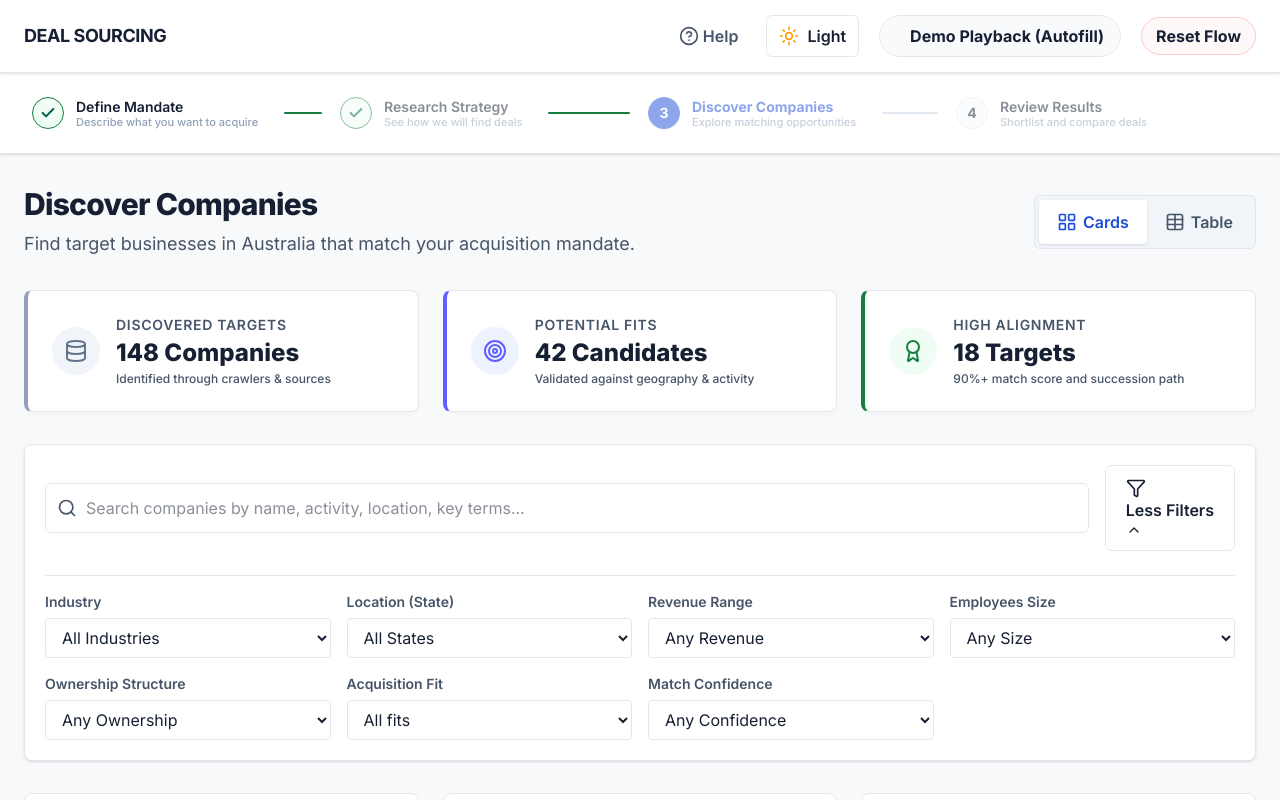
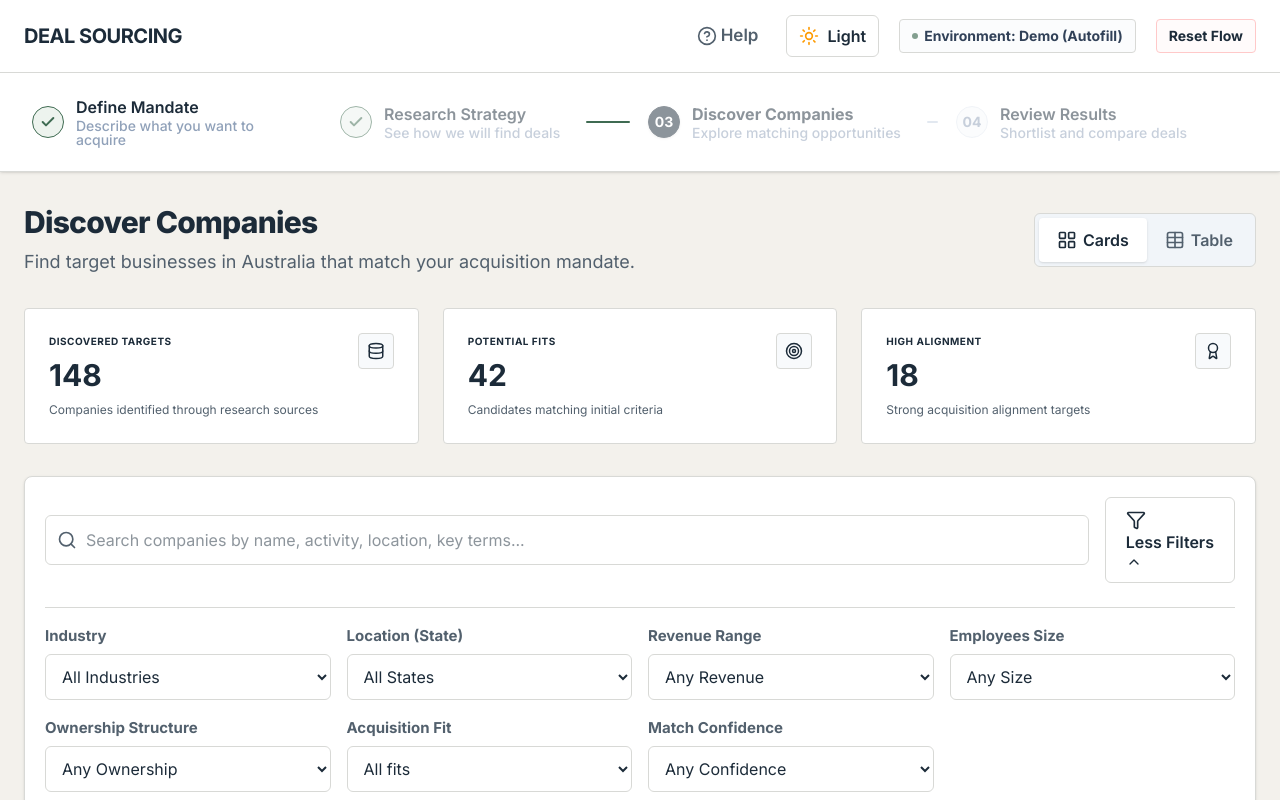
Before and after one commit to bhavyaa-1001/Deal-Sourcing, a React (Vite) app: page /discover in a window 1280 px wide. Both pictures are taken after a click on the button "More Filters". Shown: the top 800 px of the page. Built offline with nearby package versions, Linux system fonts and the light colour scheme.

Commit message:
color palette changed

```diff
--- a/src/components/companies/CompanyFilters.tsx
+++ b/src/components/companies/CompanyFilters.tsx
@@ -49,7 +49,7 @@ export const CompanyFilters: React.FC<CompanyFiltersProps> = ({
             value={filters.search}
             onChange={handleSearchChange}
             placeholder="Search companies by name, activity, location, key terms..."
-            className="w-full pl-10 pr-4 py-3 text-base rounded-md border border-default bg-card text-primary focus-ring focus:border-brand-primary transition-all duration-200 min-h-[46px]"
+            className="w-full pl-10 pr-4 py-3 text-base rounded-md border border-default bg-card text-primary focus-ring focus:border-brand-primary transition-all duration-200 min-h-[48px]"
           />
         </div>
 
@@ -97,14 +97,14 @@ export const CompanyFilters: React.FC<CompanyFiltersProps> = ({
       >
         {/* Industry Filter */}
         <div className="flex flex-col gap-1.5">
-          <label htmlFor="filter-industry" className="text-sm font-semibold text-secondary">
+          <label htmlFor="filter-industry" className="text-[15px] font-bold text-secondary">
             Industry
           </label>
           <select
             id="filter-industry"
             value={filters.industry}
             onChange={(e) => handleSelectChange('industry', e.target.value)}
-            className="px-3 py-2 text-base rounded border border-default bg-card text-primary focus-ring"
+            className="px-3 py-2.5 text-base rounded-md border border-default bg-card text-primary focus-ring min-h-[46px]"
           >
             <option value="">All Industries</option>
             {uniqueOptions.industries.map(ind => (
@@ -115,14 +115,14 @@ export const CompanyFilters: React.FC<CompanyFiltersProps> = ({
 
         {/* Location Filter */}
         <div className="flex flex-col gap-1.5">
-          <label htmlFor="filter-location" className="text-sm font-semibold text-secondary">
+          <label htmlFor="filter-location" className="text-[15px] font-bold text-secondary">
             Location (State)
           </label>
           <select
             id="filter-location"
             value={filters.location}
             onChange={(e) => handleSelectChange('location', e.target.value)}
-            className="px-3 py-2 text-base rounded border border-default bg-card text-primary focus-ring"
+            className="px-3 py-2.5 text-base rounded-md border border-default bg-card text-primary focus-ring min-h-[46px]"
           >
             <option value="">All States</option>
             {uniqueOptions.locations.map(loc => (
@@ -133,14 +133,14 @@ export const CompanyFilters: React.FC<CompanyFiltersProps> = ({
 
         {/* Revenue Filter */}
         <div className="flex flex-col gap-1.5">
-          <label htmlFor="filter-revenue" className="text-sm font-semibold text-secondary">
+          <label htmlFor="filter-revenue" className="text-[15px] font-bold text-secondary">
             Revenue Range
           </label>
           <select
             id="filter-revenue"
             value={filters.revenue}
             onChange={(e) => handleSelectChange('revenue', e.target.value)}
-            className="px-3 py-2 text-base rounded border border-default bg-card text-primary focus-ring"
+            className="px-3 py-2.5 text-base rounded-md border border-default bg-card text-primary focus-ring min-h-[46px]"
           >
             <option value="">Any Revenue</option>
             <option value="$5M – $15M">$5M – $15M</option>
@@ -154,14 +154,14 @@ export const CompanyFilters: React.FC<CompanyFiltersProps> = ({
 
         {/* Employee Filter */}
         <div className="flex flex-col gap-1.5">
-          <label htmlFor="filter-employees" className="text-sm font-semibold text-secondary">
+          <label htmlFor="filter-employees" className="text-[15px] font-bold text-secondary">
             Employees Size
           </label>
           <select
             id="filter-employees"
             value={filters.employees}
             onChange={(e) => handleSelectChange('employees', e.target.value)}
-            className="px-3 py-2 text-base rounded border border-default bg-card text-primary focus-ring"
+            className="px-3 py-2.5 text-base rounded-md border border-default bg-card text-primary focus-ring min-h-[46px]"
           >
             <option value="">Any Size</option>
             <option value="20 – 35">20 – 35</option>
@@ -175,14 +175,14 @@ export const CompanyFilters: React.FC<CompanyFiltersProps> = ({
 
         {/* Ownership Filter */}
         <div className="flex flex-col gap-1.5">
-          <label htmlFor="filter-ownership" className="text-sm font-semibold text-secondary">
+          <label htmlFor="filter-ownership" className="text-[15px] font-bold text-secondary">
             Ownership Structure
           </label>
           <select
             id="filter-ownership"
             value={filters.ownership}
             onChange={(e) => handleSelectChange('ownership', e.target.value)}
-            className="px-3 py-2 text-base rounded border border-default bg-card text-primary focus-ring"
+            className="px-3 py-2.5 text-base rounded-md border border-default bg-card text-primary focus-ring min-h-[46px]"
           >
             <option value="">Any Ownership</option>
             {uniqueOptions.ownerships.map(own => (
@@ -193,14 +193,14 @@ export const CompanyFilters: React.FC<CompanyFiltersProps> = ({
 
         {/* Fit Level Filter */}
         <div className="flex flex-col gap-1.5">
-          <label htmlFor="filter-fit" className="text-sm font-semibold text-secondary">
+          <label htmlFor="filter-fit" className="text-[15px] font-bold text-secondary">
             Acquisition Fit
           </label>
           <select
             id="filter-fit"
             value={filters.fitLevel}
             onChange={(e) => handleSelectChange('fitLevel', e.target.value)}
-            className="px-3 py-2 text-base rounded border border-default bg-card text-primary focus-ring"
+            className="px-3 py-2.5 text-base rounded-md border border-default bg-card text-primary focus-ring min-h-[46px]"
           >
             <option value="">All fits</option>
             <option value="HIGH FIT">HIGH FIT</option>
@@ -211,14 +211,14 @@ export const CompanyFilters: React.FC<CompanyFiltersProps> = ({
 
         {/* Confidence Filter */}
         <div className="flex flex-col gap-1.5">
-          <label htmlFor="filter-confidence" className="text-sm font-semibold text-secondary">
+          <label htmlFor="filter-confidence" className="text-[15px] font-bold text-secondary">
             Match Confidence
           </label>
           <select
             id="filter-confidence"
             value={filters.confidence}
             onChange={(e) => handleSelectChange('confidence', e.target.value)}
-            className="px-3 py-2 text-base rounded border border-default bg-card text-primary focus-ring"
+            className="px-3 py-2.5 text-base rounded-md border border-default bg-card text-primary focus-ring min-h-[46px]"
           >
             <option value="">Any Confidence</option>
             <option value="90">90%+ Match</option>
--- a/src/components/layout/Header.tsx
+++ b/src/components/layout/Header.tsx
@@ -1,5 +1,4 @@
-import React from 'react';
-import { HelpCircle, Briefcase } from 'lucide-react';
+import { HelpCircle } from 'lucide-react';
 import ThemeToggle from './ThemeToggle';
 import { useTheme } from '../../hooks/useTheme';
 import { mockMandate } from '../../data/mockMandates';
@@ -10,7 +9,7 @@ interface HeaderProps {
 
 export const Header: React.FC<HeaderProps> = ({ themeState }) => {
   return (
-    <header className="w-full bg-card border-b border-default sticky top-0 z-40 shadow-sm transition-all duration-200">
+    <header className="w-full bg-card border-b border-default sticky top-0 z-40 shadow-none transition-all duration-200">
       <div className="max-w-7xl mx-auto px-4 md:px-6 min-h-[64px] md:h-18 flex flex-wrap md:flex-nowrap items-center justify-between gap-3 py-3 md:py-0">
         {/* Left: Logo & Product Name */}
         <div className="flex items-center gap-2.5">
@@ -18,7 +17,7 @@ export const Header: React.FC<HeaderProps> = ({ themeState }) => {
             <Briefcase className="h-5 w-5 md:h-6 md:w-6" />
           </div> */}
           <div className="text-left">
-            <h1 className="text-base md:text-lg font-bold text-primary tracking-tight leading-none m-0">
+            <h1 className="text-lg md:text-xl font-bold text-primary tracking-tight leading-none m-0">
               DEAL SOURCING
             </h1>
           </div>
@@ -28,7 +27,7 @@ export const Header: React.FC<HeaderProps> = ({ themeState }) => {
         <div className="flex flex-wrap items-center gap-2 md:gap-5 justify-end">
           <a
             href="#help"
-            className="flex items-center gap-1 text-sm md:text-base font-semibold text-secondary hover:text-primary transition-colors focus-ring p-1.5 md:p-2 rounded shrink-0"
+            className="flex items-center gap-1 text-base md:text-[17px] font-semibold text-secondary hover:text-primary transition-colors focus-ring p-1.5 md:p-2 rounded shrink-0"
           >
             <HelpCircle className="h-4.5 w-4.5 md:h-5 md:w-5" />
             <span>Help</span>
@@ -45,17 +44,13 @@ export const Header: React.FC<HeaderProps> = ({ themeState }) => {
                   ...mockMandate,
                   status: 'Approved' // mark approved
                 }));
-                // Acknowledge strategy automatically too to speed up the demo
-                localStorage.setItem('dealsourcing_research_strategy', JSON.stringify({
-                  id: 'strategy-101',
-                  mandateId: 'mandate-101',
+                // Write validated strategy to localStorage
+                localStorage.setItem('dealsourcing_strategy', JSON.stringify({
                   status: 'Approved',
                   sources: [
-                    { id: 'src-1', name: 'Plastics Industry Pipe Association Members', type: 'Industry Directory', status: 'VALIDATED' },
-                    { id: 'src-2', name: 'Vinyl Council of Australia Members', type: 'Industry Directory', status: 'VALIDATED' },
-                    { id: 'src-3', name: 'Association of Rotational Moulders Australasia', type: 'Industry Directory', status: 'VALIDATED' },
-                    { id: 'src-4', name: 'Australian Plastics Industry Association', type: 'Industry Association', status: 'VALIDATED' },
-                    { id: 'src-5', name: 'PIMA Trade Directory', type: 'Trade Directory', status: 'VALIDATED' }
+                    { id: 'industry-directories', name: 'Australian Plastics Association', type: 'Directory', status: 'VALIDATED' },
+                    { id: 'national-registries', name: 'ASIC Registry Search', type: 'Government', status: 'VALIDATED' },
+                    { id: 'trade-associations', name: 'Manufacturing Guild', type: 'Association', status: 'VALIDATED' }
                   ],
                   gaps: [
                     { id: 'financial-transparency', description: 'Limited financial disclosure...', acknowledged: true },
@@ -67,11 +62,10 @@ export const Header: React.FC<HeaderProps> = ({ themeState }) => {
                 window.location.href = '/discover';
               }
             }}
-            className="group flex items-center gap-1.5 px-3 py-1.5 md:px-4 md:py-2 border border-default rounded-full bg-slate-50 dark:bg-slate-900 hover:bg-slate-100 dark:hover:bg-slate-800 text-primary text-xs md:text-base font-bold select-none cursor-pointer transition-all hover:scale-105 shrink-0"
+            className="flex items-center gap-1.5 px-3 py-1.5 border border-default rounded bg-slate-50/50 dark:bg-slate-900 text-slate-700 dark:text-slate-350 text-sm font-bold select-none cursor-pointer transition-colors hover:bg-slate-100 dark:hover:bg-slate-800 shrink-0"
           >
-            <span className="h-1.5 w-1.5 md:h-2 md:w-2 rounded-full bg-brand-primary animate-ping shrink-0" />
-            <span className="hidden md:inline">Demo Playback (Autofill)</span>
-            <span className="inline md:hidden">Autofill</span>
+            <span className="h-1.5 w-1.5 rounded-full bg-brand-success shrink-0 animate-pulse" />
+            <span>Environment: Demo (Autofill)</span>
           </button>
 
           {/* Reset Flow Button */}
@@ -82,7 +76,7 @@ export const Header: React.FC<HeaderProps> = ({ themeState }) => {
                 window.location.href = '/mandate';
               }
             }}
-            className="text-xs md:text-base font-bold text-red-650 dark:text-red-400 hover:text-red-800 dark:hover:text-red-300 transition-colors border border-red-200 dark:border-red-900 bg-red-50/50 dark:bg-red-950/20 px-3 py-1.5 md:px-3.5 md:py-1.5 rounded-full cursor-pointer flex items-center justify-center shrink-0"
+            className="text-xs md:text-sm font-bold text-red-650 dark:text-red-400 hover:text-red-800 dark:hover:text-red-300 transition-colors border border-red-200 dark:border-red-900 bg-red-50/30 dark:bg-red-950/20 px-3 py-1.5 rounded cursor-pointer flex items-center justify-center shrink-0 min-h-[32px]"
           >
             <span className="hidden sm:inline">Reset Flow</span>
             <span className="inline sm:hidden">Reset</span>
--- a/src/components/layout/WorkflowStepper.tsx
+++ b/src/components/layout/WorkflowStepper.tsx
@@ -77,22 +77,22 @@ export const WorkflowStepper: React.FC<WorkflowStepperProps> = ({
                         w-8 h-8 rounded-full flex items-center justify-center font-bold text-sm border
                         transition-all duration-200 shrink-0
                         ${isCompleted
-                          ? 'bg-brand-success-light text-emerald-800 border-brand-success dark:bg-emerald-950/20 dark:text-emerald-400'
+                          ? 'bg-brand-success-light text-brand-success border-brand-success dark:bg-emerald-950/20 dark:text-brand-success'
                           : isActive
                             ? 'bg-brand-primary text-white border-brand-primary shadow-sm'
-                            : 'bg-slate-50 text-slate-450 border-slate-200 dark:bg-slate-900 dark:text-slate-500 dark:border-slate-800'
+                            : 'bg-slate-50 text-slate-400 border-slate-200 dark:bg-slate-900 dark:text-slate-500 dark:border-slate-800'
                         }
                       `}
                     >
-                      {isCompleted ? <Check className="h-4 w-4 stroke-[3px]" /> : step.number}
+                      {isCompleted ? <Check className="h-4 w-4 stroke-[3px]" /> : `0${step.number}`}
                     </span>
 
                     {/* Step Label */}
                     <span className="flex flex-col pr-2 text-left">
-                      <span className={`text-sm font-bold leading-tight ${isActive ? 'text-brand-primary' : 'text-slate-850 dark:text-slate-200 font-semibold'}`}>
+                      <span className={`text-base font-bold leading-tight ${isActive ? 'text-brand-primary' : 'text-slate-850 dark:text-slate-200 font-semibold'}`}>
                         {step.label}
                       </span>
-                      <span className="text-[11px] text-slate-400 dark:text-slate-500 mt-0.5 font-medium leading-none">
+                      <span className="text-xs md:text-sm text-slate-400 dark:text-slate-500 mt-0.5 font-medium leading-none">
                         {step.description}
                       </span>
                     </span>
--- a/src/components/ui/Button.tsx
+++ b/src/components/ui/Button.tsx
@@ -22,16 +22,16 @@ export const Button: React.FC<ButtonProps> = ({
   const baseStyles = 'inline-flex items-center justify-center font-semibold rounded-md transition-colors focus-ring cursor-pointer disabled:cursor-not-allowed disabled:opacity-50';
 
   const variants = {
-    primary: 'bg-brand-primary text-white hover:bg-brand-primary-hover active:bg-brand-primary-dark',
-    secondary: 'bg-slate-100 text-slate-800 hover:bg-slate-200 active:bg-slate-300 dark:bg-slate-700 dark:text-slate-200 dark:hover:bg-slate-600',
-    success: 'bg-brand-success text-white hover:bg-green-700 active:bg-green-800',
-    danger: 'bg-brand-danger text-white hover:bg-red-700 active:bg-red-800',
+    primary: 'bg-brand-primary text-white hover:bg-brand-primary-hover active:bg-brand-primary-dark border border-brand-primary',
+    secondary: 'bg-white text-slate-800 border border-default hover:bg-slate-50 dark:bg-slate-800 dark:text-slate-200 dark:hover:bg-slate-700',
+    success: 'bg-white text-brand-success border border-brand-success hover:bg-brand-success-light dark:bg-slate-900 dark:hover:bg-brand-success-light/20',
+    danger: 'bg-white text-brand-danger border border-brand-danger hover:bg-brand-danger-light dark:bg-slate-900 dark:hover:bg-brand-danger-light/20',
     outline: 'border border-default bg-transparent text-primary hover:bg-slate-50 dark:hover:bg-slate-800'
   };
 
   const sizes = {
-    sm: 'px-4 py-2 text-sm min-h-[38px]',
-    md: 'px-5 py-3 text-base min-h-[46px]', // 16px font and larger targets for 50+ users
+    sm: 'px-4 py-2 text-sm md:text-[15px] min-h-[44px]',
+    md: 'px-5 py-3 text-base min-h-[48px]',
     lg: 'px-7 py-4 text-lg min-h-[54px]'
   };
 
--- a/src/components/ui/Card.tsx
+++ b/src/components/ui/Card.tsx
@@ -13,9 +13,9 @@ export const Card: React.FC<CardProps> = ({
   return (
     <div
       className={`
-        bg-card border border-default rounded-lg p-6 shadow-premium
+        bg-card border border-default rounded p-6 shadow-none
         transition-all duration-200
-        ${hoverable ? 'hover:shadow-premium-lg hover:border-slate-300 dark:hover:border-slate-600' : ''}
+        ${hoverable ? 'hover:border-slate-350 dark:hover:border-slate-700' : ''}
         ${className}
       `}
       {...props}
--- a/src/index.css
+++ b/src/index.css
@@ -7,41 +7,41 @@
 @theme {
   --font-sans: 'Inter', system-ui, -apple-system, sans-serif;
 
-  --color-brand-primary: #1D4ED8;
-  --color-brand-primary-hover: #1E40AF;
-  --color-brand-primary-light: #F0F6FF;
-  --color-brand-primary-dark: #1E3A8A;
+  --color-brand-primary: #1C2B39;
+  --color-brand-primary-hover: #14212C;
+  --color-brand-primary-light: #EDF1F4;
+  --color-brand-primary-dark: #0B131A;
 
-  --color-brand-success: #15803D;
-  --color-brand-success-light: #F0FDF4;
+  --color-brand-success: #3F6B52;
+  --color-brand-success-light: #EDF3EE;
 
-  --color-brand-warning: #D97706;
-  --color-brand-warning-light: #FEF3C7;
+  --color-brand-warning: #927344;
+  --color-brand-warning-light: #F4EFE5;
 
-  --color-brand-danger: #B91C1C;
-  --color-brand-danger-light: #FEE2E2;
+  --color-brand-danger: #98554D;
+  --color-brand-danger-light: #F5ECEA;
 }
 
 @layer base {
   :root {
-    --bg-app: #F8F9FA;
+    --bg-app: #F3F1EC;
     --bg-card: #FFFFFF;
-    --text-primary: #172033;
-    --text-secondary: #475569;
-    --border-color: #E5E7EB;
-    --shadow-color: rgba(23, 32, 51, 0.015);
+    --text-primary: #1C2B39;
+    --text-secondary: #52606D;
+    --border-color: #D8D9D6;
+    --shadow-color: rgba(28, 43, 57, 0.01);
 
     font-size: 16px;
     line-height: 1.6;
   }
 
   .dark {
-    --bg-app: #0B0F19;
-    --bg-card: #151B2C;
-    --text-primary: #F8FAFC;
-    --text-secondary: #94A3B8;
-    --border-color: #1E293B;
-    --shadow-color: rgba(0, 0, 0, 0.2);
+    --bg-app: #111820;
+    --bg-card: #18222C;
+    --text-primary: #F3F4F6;
+    --text-secondary: #AEB7C0;
+    --border-color: #2B3640;
+    --shadow-color: rgba(0, 0, 0, 0.15);
   }
 
   body {
--- a/src/pages/CompanyDiscovery.tsx
+++ b/src/pages/CompanyDiscovery.tsx
@@ -100,54 +100,54 @@ export const CompanyDiscovery: React.FC = () => {
 
       {/* 1. Metrics Cards (High level telemetry matching requirements) */}
       <div className="grid grid-cols-1 sm:grid-cols-3 gap-6 text-left">
-        <Card className="flex items-center gap-4 border-l-4 border-l-slate-400">
-          <div className="p-3 bg-slate-100 dark:bg-slate-800 rounded-full text-slate-500">
-            <Database className="h-6 w-6" />
-          </div>
-          <div>
-            <span className="text-sm font-semibold text-secondary uppercase tracking-wider block">
+        <Card className="flex justify-between items-start p-5 border border-default bg-card rounded shadow-none">
+          <div className="flex flex-col gap-1.5 min-w-0 flex-1 pr-2">
+            <span className="text-[10px] font-bold text-slate-450 dark:text-slate-400 uppercase tracking-wider block">
               Discovered Targets
             </span>
-            <span className="text-2xl font-black text-primary block mt-0.5">
-              148 Companies
+            <span className="text-3xl font-bold text-primary block my-0.5">
+              148
             </span>
-            <span className="text-xs text-secondary block mt-0.5 font-medium">
-              Identified through crawlers & sources
+            <span className="text-xs text-secondary block leading-normal">
+              Companies identified through research sources
             </span>
+          </div>
+          <div className="p-2 bg-slate-50 dark:bg-slate-900 border border-default rounded text-slate-450 shrink-0">
+            <Database className="h-4.5 w-4.5" />
           </div>
         </Card>
 
-        <Card className="flex items-center gap-4 border-l-4 border-l-indigo-500">
-          <div className="p-3 bg-indigo-50 dark:bg-indigo-950/30 rounded-full text-indigo-500">
-            <Target className="h-6 w-6" />
-          </div>
-          <div>
-            <span className="text-sm font-semibold text-secondary uppercase tracking-wider block">
+        <Card className="flex justify-between items-start p-5 border border-default bg-card rounded shadow-none">
+          <div className="flex flex-col gap-1.5 min-w-0 flex-1 pr-2">
+            <span className="text-[10px] font-bold text-slate-450 dark:text-slate-400 uppercase tracking-wider block">
               Potential Fits
             </span>
-            <span className="text-2xl font-black text-primary block mt-0.5">
-              42 Candidates
+            <span className="text-3xl font-bold text-primary block my-0.5">
+              42
             </span>
-            <span className="text-xs text-secondary block mt-0.5 font-medium">
-              Validated against geography & activity
+            <span className="text-xs text-secondary block leading-normal">
+              Candidates matching initial criteria
             </span>
+          </div>
+          <div className="p-2 bg-slate-50 dark:bg-slate-900 border border-default rounded text-slate-450 shrink-0">
+            <Target className="h-4.5 w-4.5" />
           </div>
         </Card>
 
-        <Card className="flex items-center gap-4 border-l-4 border-l-brand-success">
-          <div className="p-3 bg-brand-success-light rounded-full text-brand-success">
-            <Award className="h-6 w-6" />
-          </div>
-          <div>
-            <span className="text-sm font-semibold text-secondary uppercase tracking-wider block">
+        <Card className="flex justify-between items-start p-5 border border-default bg-card rounded shadow-none">
+          <div className="flex flex-col gap-1.5 min-w-0 flex-1 pr-2">
+            <span className="text-[10px] font-bold text-slate-450 dark:text-slate-400 uppercase tracking-wider block">
               High Alignment
             </span>
-            <span className="text-2xl font-black text-primary block mt-0.5">
-              18 Targets
+            <span className="text-3xl font-bold text-primary block my-0.5">
+              18
             </span>
-            <span className="text-xs text-secondary block mt-0.5 font-medium">
-              90%+ match score and succession path
+            <span className="text-xs text-secondary block leading-normal">
+              Strong acquisition alignment targets
             </span>
+          </div>
+          <div className="p-2 bg-slate-50 dark:bg-slate-900 border border-default rounded text-slate-450 shrink-0">
+            <Award className="h-4.5 w-4.5" />
           </div>
         </Card>
       </div>
```
Also changed, not shown: src/components/companies/CompanyCard.tsx (+29 -31 lines), src/components/ui/Badge.tsx (+6 -6 lines), src/pages/DefineMandate.tsx (+32 -31 lines), src/pages/ResearchStrategy.tsx (+13 -13 lines), src/pages/ReviewResults.tsx (+10 -10 lines).
